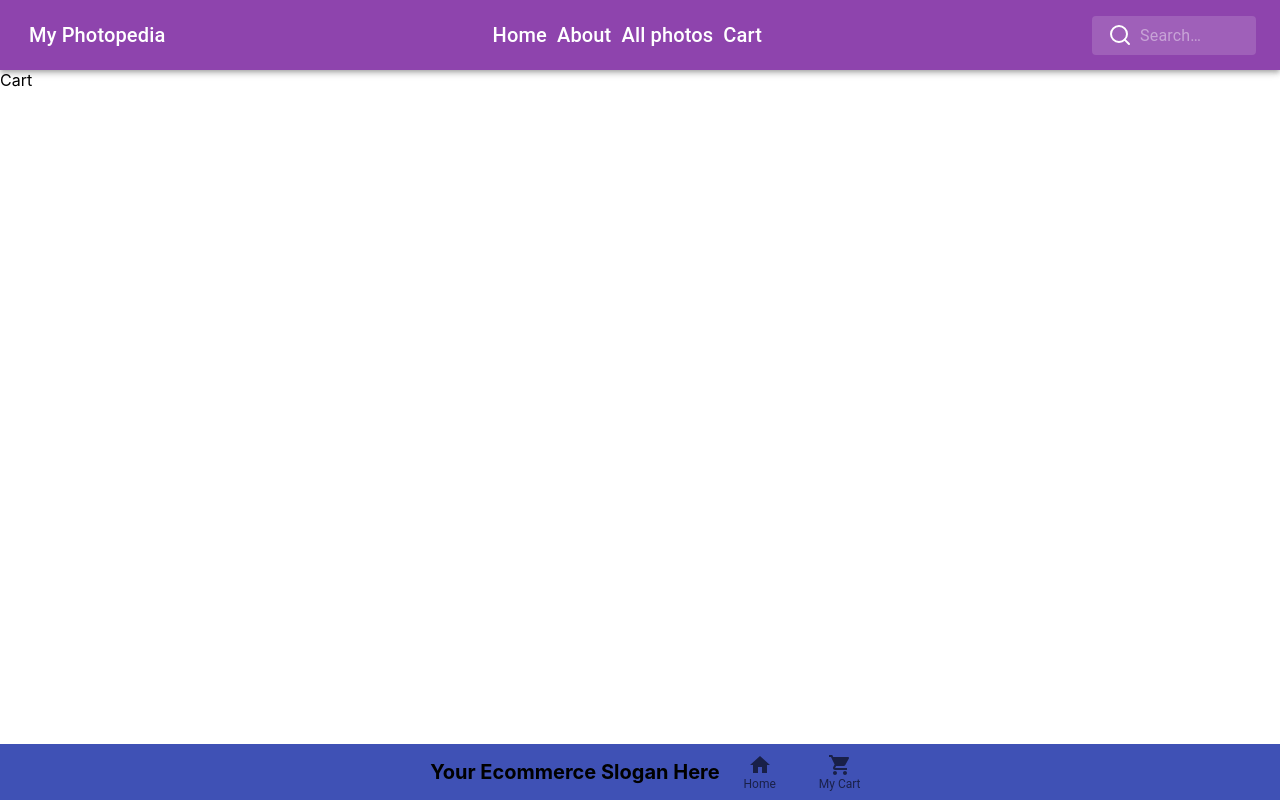
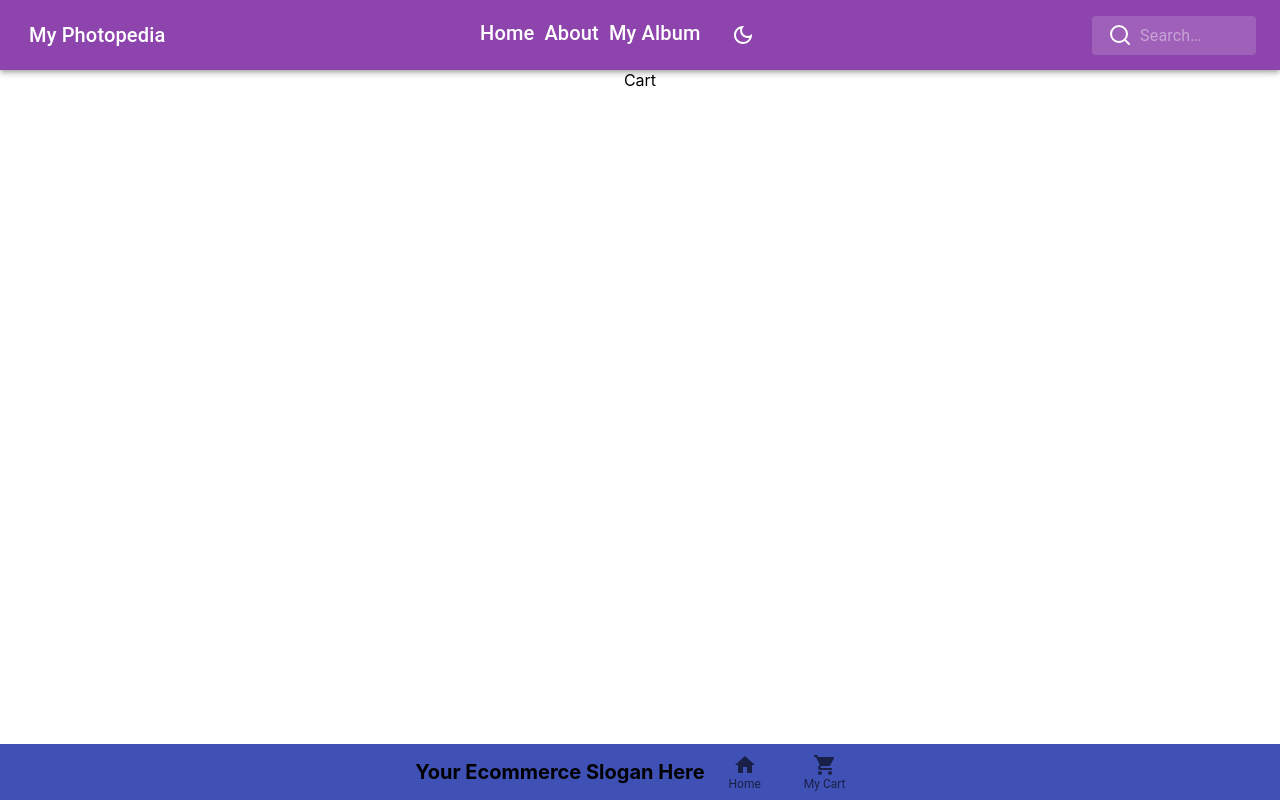
Before and after one commit to Joga50/Ecommerce, a React (Create React App) app: page /cart in a window 1280 px wide. Built offline with nearby package versions, Linux system fonts and the light colour scheme.

Commit message:
fixing global state and changing home component

```diff
--- a/package.json
+++ b/package.json
@@ -8,14 +8,17 @@
     "@mui/icons-material": "^5.11.9",
     "@mui/material": "^5.11.9",
     "@mui/styles": "^5.11.9",
+    "@reduxjs/toolkit": "^1.9.3",
     "@testing-library/jest-dom": "^5.16.5",
     "@testing-library/react": "^13.4.0",
     "@testing-library/user-event": "^13.5.0",
     "axios": "^1.3.3",
     "react": "^18.2.0",
     "react-dom": "^18.2.0",
+    "react-redux": "^8.0.5",
     "react-router-dom": "^6.8.1",
     "react-scripts": "5.0.1",
+    "redux": "^4.2.1",
     "web-vitals": "^2.1.4"
   },
   "scripts": {
--- a/src/App.css
+++ b/src/App.css
@@ -56,6 +56,10 @@
   flex-direction: column;
   align-items: center;
 }
+.dark {
+  background-color: #333333;
+  color: #ffffff;
+}
 
 .product-container {
   display: flex;
--- a/src/App.js
+++ b/src/App.js
@@ -1,7 +1,7 @@
 import React from "react";
 import { BrowserRouter as Router, Routes, Route } from "react-router-dom";
 import "./App.css";
-
+import { useState, useEffect } from "react";
 import Footer from "./components/Footer";
 import Home from "./pages/Home";
 import Products from "./pages/Products";
@@ -10,14 +10,33 @@ import Navbar from "./components/NavBar";
 import Cart from "./pages/Cart";
 import ProductSingle from "./pages/ProductSingle";
 
+import { useDispatch, useSelector } from "react-redux";
+
+import { toggleDarkMode } from "./features/themeSlice";
+
 function App() {
+  const dispatch = useDispatch();
+  const isDarkMode = useSelector((state) => state.theme.isDarkMode);
+
+  const handleToggleDarkMode = () => {
+    dispatch(toggleDarkMode());
+  };
+
+  const [themeClass, setThemeClass] = useState("");
+
+  useEffect(() => {
+    if (isDarkMode) {
+      setThemeClass("dark");
+    } else {
+      setThemeClass("");
+    }
+  }, [isDarkMode]);
   return (
     <Router>
-      <div>
-        <Navbar />
+      <Navbar isDarkMode={isDarkMode} toggleDarkMode={handleToggleDarkMode} />
+      <div className={`products-container ${themeClass}`}>
         <Routes>
-          <Route path="/" element={<Home />} />
-          <Route path="/products" element={<Products />} />
+          <Route path="/" element={<Products />} />
           <Route path="/about" element={<About />} />
           <Route path="/cart" element={<Cart />} />
           <Route path="/product/:id" element={<ProductSingle />} />
--- a/src/components/NavBar.jsx
+++ b/src/components/NavBar.jsx
@@ -1,106 +1,10 @@
-// import React from "react";
-// import { Link } from "react-router-dom";
-// import { AppBar, Toolbar, Typography, InputBase } from "@mui/material";
-// import { styled, alpha } from "@mui/material/styles";
-
-// const NavbarContainer = styled("div")(({ theme }) => ({
-//   flexGrow: 1,
-//   display: "flex",
-//   justifyContent: "center",
-// }));
-
-// const Search = styled("div")(({ theme }) => ({
-//   position: "relative",
-//   borderRadius: theme.shape.borderRadius,
-//   backgroundColor: alpha(theme.palette.common.white, 0.15),
-//   "&:hover": {
-//     backgroundColor: alpha(theme.palette.common.white, 0.25),
-//   },
-//   marginLeft: 0,
-//   width: "100%",
-//   [theme.breakpoints.up("sm")]: {
-//     marginLeft: theme.spacing(1),
-//     width: "auto",
-//   },
-// }));
-
-// const SearchIcon = styled("div")(({ theme }) => ({
-//   padding: theme.spacing(0, 2),
-//   height: "100%",
-//   position: "absolute",
-//   pointerEvents: "none",
-//   display: "flex",
-//   alignItems: "center",
-//   justifyContent: "center",
-// }));
-
-// const Input = styled(InputBase)(({ theme }) => ({
-//   color: "inherit",
-//   "& .MuiInputBase-input": {
-//     padding: theme.spacing(1, 1, 1, 0),
-//     paddingLeft: `calc(1em + ${theme.spacing(4)})`,
-//     transition: theme.transitions.create("width"),
-//     width: "100%",
-//     [theme.breakpoints.up("md")]: {
-//       width: "20ch",
-//     },
-//   },
-// }));
-
-// const Navbar = () => {
-//   return (
-//     <AppBar position="static">
-//       <Toolbar sx={{ backgroundColor: "#8e44ad", height: "70px" }}>
-//         <Typography variant="h6" noWrap component={Link} to="/">
-//           My Ecommerce
-//         </Typography>
-//         <NavbarContainer>
-//           <Typography variant="h6" noWrap component={Link} to="/">
-//             Home
-//           </Typography>
-//           <Typography variant="h6" noWrap component={Link} to="/about">
-//             About
-//           </Typography>
-//           <Typography variant="h6" noWrap component={Link} to="/products">
-//             Products
-//           </Typography>
-//           <Typography variant="h6" noWrap component={Link} to="/products">
-//             Cart
-//           </Typography>
-//         </NavbarContainer>
-//         <Search>
-//           <SearchIcon>
-//             <svg
-//               xmlns="http://www.w3.org/2000/svg"
-//               width="24"
-//               height="24"
-//               viewBox="0 0 24 24"
-//               fill="none"
-//               stroke="currentColor"
-//               strokeWidth="2"
-//               strokeLinecap="round"
-//               strokeLinejoin="round"
-//             >
-//               <circle cx="11" cy="11" r="8"></circle>
-//               <line x1="21" y1="21" x2="16.65" y2="16.65"></line>
-//             </svg>
-//           </SearchIcon>
-//           <Input
-//             placeholder="Search…"
-//             inputProps={{ "aria-label": "Search" }}
-//           />
-//         </Search>
-//       </Toolbar>
-//     </AppBar>
-//   );
-// };
-
-// export default Navbar;
-
 import React from "react";
 import { Link } from "react-router-dom";
-import { AppBar, Toolbar, Typography, InputBase } from "@mui/material";
+import { AppBar, Toolbar, Typography, InputBase, Button } from "@mui/material";
 import { styled, alpha } from "@mui/material/styles";
+import { toggleDarkMode } from "../features/themeSlice";
+import { useDispatch, useSelector } from "react-redux";
+import { DarkModeOutlined, LightModeOutlined } from "@mui/icons-material";
 
 const NavbarContainer = styled("div")(({ theme }) => ({
   flexGrow: 1,
@@ -149,7 +53,24 @@ const Input = styled(InputBase)(({ theme }) => ({
   },
 }));
 
+const ThemeIcon = styled(Button)(({ theme }) => ({
+  color: "white",
+  borderColor: "white",
+  margin: "5px",
+  "&:hover": {
+    backgroundColor: "white",
+    color: "black",
+  },
+}));
+
 const Navbar = () => {
+  const isDarkMode = useSelector((state) => state.theme.isDarkMode);
+  const dispatch = useDispatch();
+
+  const handleToggleDarkMode = () => {
+    dispatch(toggleDarkMode());
+  };
+
   return (
     <AppBar position="static">
       <Toolbar sx={{ backgroundColor: "#8e44ad", height: "70px" }}>
@@ -181,15 +102,7 @@ const Navbar = () => {
           >
             About
           </Typography>
-          <Typography
-            sx={{ margin: "5px", textDecoration: "none", color: "white" }}
-            variant="h6"
-            noWrap
-            component={Link}
-            to="/products"
-          >
-            All photos
-          </Typography>
+
           <Typography
             sx={{ margin: "5px", textDecoration: "none", color: "white" }}
             variant="h6"
@@ -197,8 +110,11 @@ const Navbar = () => {
             component={Link}
             to="/cart"
           >
-            Cart
+            My Album
           </Typography>
+          <ThemeIcon onClick={handleToggleDarkMode} isDarkMode={isDarkMode}>
+            {isDarkMode ? <LightModeOutlined /> : <DarkModeOutlined />}
+          </ThemeIcon>
         </NavbarContainer>
         <Search>
           <SearchIcon>
--- /dev/null
+++ b/src/features/themeSlice.js
@@ -0,0 +1,26 @@
+import { createSlice } from "@reduxjs/toolkit";
+
+export const themeSlice = createSlice({
+  name: "theme",
+  initialState: {
+    isDarkMode: false,
+    backgroundColor: "#f8f9fa",
+    textColor: "black",
+  },
+  reducers: {
+    toggleDarkMode: (state) => {
+      state.isDarkMode = !state.isDarkMode;
+      if (state.isDarkMode) {
+        state.backgroundColor = "#343a40";
+        state.textColor = "white";
+      } else {
+        state.backgroundColor = "#f8f9fa";
+        state.textColor = "black";
+      }
+    },
+  },
+});
+
+export const { toggleDarkMode } = themeSlice.actions;
+
+export default themeSlice.reducer;
--- a/src/index.js
+++ b/src/index.js
@@ -1,13 +1,17 @@
-import React from 'react';
-import ReactDOM from 'react-dom/client';
-import './index.css';
-import App from './App';
-import reportWebVitals from './reportWebVitals';
+import React from "react";
+import ReactDOM from "react-dom/client";
+import "./index.css";
+import App from "./App";
+import reportWebVitals from "./reportWebVitals";
+import { Provider } from "react-redux";
+import store from "./store";
+const root = ReactDOM.createRoot(document.getElementById("root"));
 
-const root = ReactDOM.createRoot(document.getElementById('root'));
 root.render(
   <React.StrictMode>
-    <App />
+    <Provider store={store}>
+      <App />
+    </Provider>
   </React.StrictMode>
 );
 
--- a/src/pages/Home.jsx
+++ b/src/pages/Home.jsx
@@ -1,41 +1,14 @@
-import React, { useState, useEffect } from "react";
-import axios from "axios";
+import React from "react";
 
 const Home = () => {
-  const [data, setData] = useState([]);
-  const [category, setCategory] = useState("technology");
-
-  useEffect(() => {
-    const API_KEY = "QWig25LIyukJPnbTBTMaJJf4suIEYM91EnuHqAtJbR2FC0pX5WKGONkD";
-    const url = `https://api.pexels.com/v1/search?query=${category}&per_page=90`;
-    axios
-      .get(url, {
-        headers: {
-          Authorization: API_KEY,
-        },
-      })
-      .then((res) => {
-        setData(res.data.photos);
-      })
-      .catch((err) => {
-        console.log(err);
-      });
-  }, [category]);
-
-  const categories = ["technology", "nature", "food", "travel"];
-
   return (
     <div>
-      <select value={category} onChange={(e) => setCategory(e.target.value)}>
-        {categories.map((cat) => (
-          <option value={cat} key={cat}>
-            {cat}
-          </option>
-        ))}
-      </select>
-      {data.map((item) => (
-        <img src={item.src.medium} alt={item.id} key={item.id} />
-      ))}
+      <h1>Bienvenido a Photopedia</h1>
+      <p>
+        Photopedia es una plataforma en línea que le permite buscar y descargar
+        fotos de alta calidad de forma gratuita. Puede buscar fotos por palabra
+        clave o navegar por las categorías.
+      </p>
     </div>
   );
 };
--- a/src/pages/Products.jsx
+++ b/src/pages/Products.jsx
@@ -6,6 +6,7 @@ import { Link } from "react-router-dom";
 import FormControl from "@mui/material/FormControl";
 import Select from "@mui/material/Select";
 import MenuItem from "@mui/material/MenuItem";
+import { useSelector } from "react-redux";
 
 function Products() {
   const [data, setData] = useState([]);
@@ -13,6 +14,17 @@ function Products() {
   const [currentPage, setCurrentPage] = useState(1);
   const [productsPerPage] = useState(15);
   const [selectedProduct, setSelectedProduct] = useState(null);
+
+  const [themeClass, setThemeClass] = useState("");
+  const isDarkMode = useSelector((state) => state.theme.isDarkMode);
+
+  useEffect(() => {
+    if (isDarkMode) {
+      setThemeClass("dark");
+    } else {
+      setThemeClass("");
+    }
+  }, [isDarkMode]);
 
   useEffect(() => {
     const API_KEY = "QWig25LIyukJPnbTBTMaJJf4suIEYM91EnuHqAtJbR2FC0pX5WKGONkD";
@@ -85,7 +97,7 @@ function Products() {
   }
 
   return (
-    <div className="products-container">
+    <div className={`products-container ${themeClass}`}>
       <FormControl sx={{ m: 1, minWidth: 120, marginTop: "60px" }}>
         <Select
           value={category}
--- /dev/null
+++ b/src/store.js
@@ -0,0 +1,8 @@
+import { configureStore } from "@reduxjs/toolkit";
+import themeReducer from "./features/themeSlice";
+
+export default configureStore({
+  reducer: {
+    theme: themeReducer,
+  },
+});
```
Also changed, not shown: 2 other files (tests, documents, lock files or other folders).
